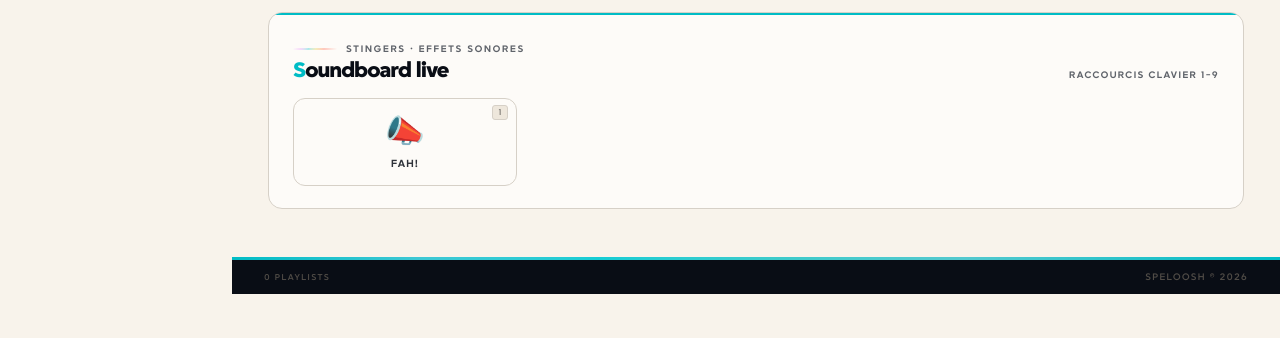
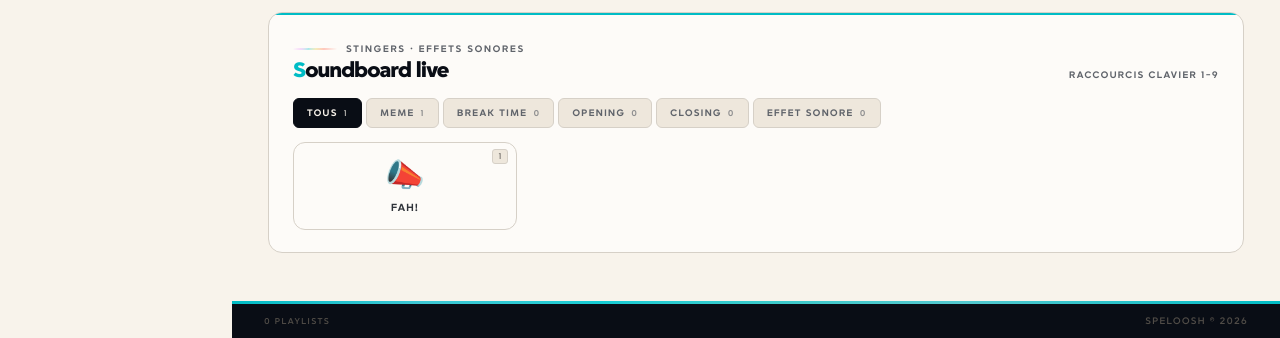
Before and after one commit to germthehare/HobbyEmpire, a plain HTML site: page public/playlist.html in a window 1280 px wide. Shown: the part 800-1138 px from the top of the page. Before the commit the page ends 1094 px from the top, so only its background shows below. Drawn offline with Linux system fonts and the light colour scheme; sample sign-in values are in the browser's storage.

Commit message:
feat(playlist): categories pour le soundboard
5 categories + onglet "Tous":
- Tous (default)
- Meme
- Break Time
- Opening
- Closing
- Effet sonore

Pills onglets en haut du soundboard avec count par categorie.
Fah! classe dans Meme par defaut.

Co-Authored-By: Claude Opus 4.7 (1M context) <noreply@anthropic.com>

```diff
--- a/public/playlist.html
+++ b/public/playlist.html
@@ -412,6 +412,36 @@ body {
   letter-spacing: 0.14em; text-transform: uppercase;
   color: var(--ink-3);
 }
+.sb-cat-tabs {
+  display: flex; gap: 4px; flex-wrap: wrap;
+  margin-bottom: 14px;
+}
+.sb-cat-tab {
+  padding: 7px 13px;
+  font-size: 10px; font-weight: 700;
+  letter-spacing: 0.14em; text-transform: uppercase;
+  color: var(--ink-3);
+  background: var(--bg-2);
+  border: 1px solid var(--line);
+  border-radius: 6px;
+  transition: background .12s, color .12s, border-color .12s;
+}
+.sb-cat-tab:hover { color: var(--ink); }
+.sb-cat-tab.active { background: var(--ink); color: var(--bg); border-color: var(--ink); }
+.sb-cat-tab .ct {
+  margin-left: 6px;
+  font-size: 9px;
+  opacity: 0.65;
+}
+.sb-empty {
+  grid-column: 1 / -1;
+  padding: 30px 20px;
+  text-align: center;
+  font-size: 11px; font-weight: 700;
+  letter-spacing: 0.14em; text-transform: uppercase;
+  color: var(--ink-3);
+  font-style: italic;
+}
 .sb-grid {
   display: grid;
   grid-template-columns: repeat(4, 1fr);
@@ -642,6 +672,7 @@ body {
         </div>
         <span class="sb-keyhint">Raccourcis clavier 1-9</span>
       </div>
+      <div class="sb-cat-tabs" id="sb-cat-tabs"></div>
       <div class="sb-grid" id="sb-grid"></div>
     </div>
 
@@ -812,16 +843,54 @@ function render() {
 render();
 
 /* ════════════════════ Soundboard (Web Audio API) ════════════════════ */
+const STINGER_CATEGORIES = [
+  { id: 'all',       label: 'Tous' },
+  { id: 'meme',      label: 'Meme' },
+  { id: 'breaktime', label: 'Break Time' },
+  { id: 'opening',   label: 'Opening' },
+  { id: 'closing',   label: 'Closing' },
+  { id: 'effet',     label: 'Effet sonore' },
+];
+
 const STINGERS = [
-  { ico: '📣', name: 'Fah!', key: '1', file: '/sounds/fah.mp3' },
+  { ico: '📣', name: 'Fah!', key: '1', file: '/sounds/fah.mp3', category: 'meme' },
 ];
+
+let currentStingerCat = 'all';
 
 // Audio file cache for instant playback
 const audioCache = {};
 
 
+function renderSoundboardTabs() {
+  // Count per category
+  const counts = { all: STINGERS.length };
+  STINGER_CATEGORIES.forEach(c => { if (c.id !== 'all') counts[c.id] = 0; });
+  STINGERS.forEach(s => { if (counts[s.category] !== undefined) counts[s.category]++; });
+
+  document.getElementById('sb-cat-tabs').innerHTML = STINGER_CATEGORIES.map(c => `
+    <button class="sb-cat-tab${currentStingerCat === c.id ? ' active' : ''}" data-cat="${esc(c.id)}" onclick="setStingerCat('${esc(c.id)}')">
+      ${esc(c.label)}<span class="ct">${counts[c.id] || 0}</span>
+    </button>`).join('');
+}
+
+function setStingerCat(cat) {
+  currentStingerCat = cat;
+  renderSoundboardTabs();
+  renderSoundboard();
+}
+
 function renderSoundboard() {
-  document.getElementById('sb-grid').innerHTML = STINGERS.map((s, i) => `
+  const filtered = currentStingerCat === 'all'
+    ? STINGERS.map((s, i) => ({ s, i }))
+    : STINGERS.map((s, i) => ({ s, i })).filter(x => x.s.category === currentStingerCat);
+
+  const grid = document.getElementById('sb-grid');
+  if (!filtered.length) {
+    grid.innerHTML = '<div class="sb-empty">Aucun stinger dans cette catégorie</div>';
+    return;
+  }
+  grid.innerHTML = filtered.map(({ s, i }) => `
     <button class="stinger" data-idx="${i}" onclick="playStinger(${i})" aria-label="${esc(s.name)}">
       <span class="stinger-key">${esc(s.key || (i + 1))}</span>
       <span class="stinger-ico">${esc(s.ico)}</span>
@@ -855,6 +924,7 @@ document.addEventListener('keydown', (e) => {
   if (n >= 1 && n <= STINGERS.length) playStinger(n - 1);
 });
 
+renderSoundboardTabs();
 renderSoundboard();
 </script>
 </body>
```
